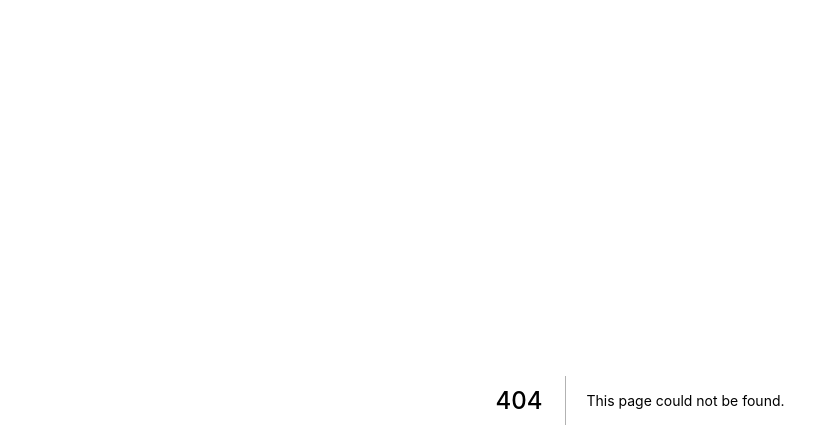
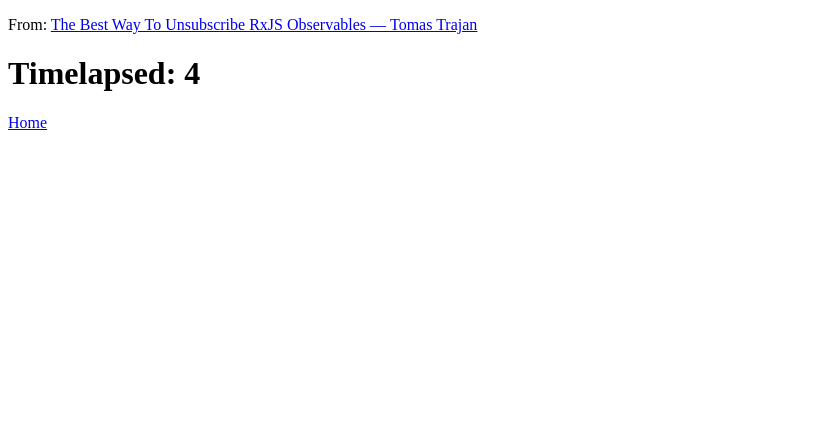
Before and after one commit to bhongy/learn-rxjs, a Next.js app: page /timer in a window 1280 px wide. Before the commit this address had no page. Shown: the top 448 px of the page, without its empty margins (0-839 px from the left). Built offline with nearby package versions, Linux system fonts and the light colour scheme.

Commit message:
Add simple example: Timer

```diff
--- a/pages/index.tsx
+++ b/pages/index.tsx
@@ -1,3 +1,4 @@
+import * as React from 'react';
 import Head from 'next/head';
 import Link from 'next/link';
 import './index.css';
@@ -11,7 +12,7 @@ const Homepage = () => (
       <ul>
         <li><Link href="/"><a>Home</a></Link></li>
         <li><Link href="/"><a>Home</a></Link></li>
-        <li><Link href="/"><a>Home</a></Link></li>
+        <li><Link href="/timer"><a>Timer</a></Link></li>
       </ul>
     </main>
   </>
--- /dev/null
+++ b/pages/timer.tsx
@@ -0,0 +1,42 @@
+import * as React from 'react';
+import { timer } from 'rxjs';
+import { useObservable } from '../lib/useObservable.hook';
+import { tap } from 'rxjs/operators';
+import Link from 'next/link';
+
+const from = {
+  text: 'The Best Way To Unsubscribe RxJS Observables — Tomas Trajan',
+  url:
+    'https://blog.angularindepth.com/the-best-way-to-unsubscribe-rxjs-observable-in-the-angular-applications-d8f9aa42f6a0',
+};
+
+const From = React.memo(() => (
+  <p>
+    <span>From: </span>
+    <a href={from.url} rel="noopener noreferrer" target="_blank">
+      {from.text}
+    </a>
+  </p>
+));
+
+const LinkHome = () => (
+  <Link href="/">
+    <a>Home</a>
+  </Link>
+);
+
+const TimeDisplay = ({ time }: { time: number }) => (
+  <main>
+    <From />
+    <h1>Timelapsed: {time}</h1>
+    <LinkHome />
+  </main>
+);
+
+const Timer = () => {
+  const second = timer(0, 1000).pipe(tap(sec => console.log(sec)));
+  const time = useObservable(second, 0);
+  return <TimeDisplay time={time} />;
+};
+
+export default Timer;
```
